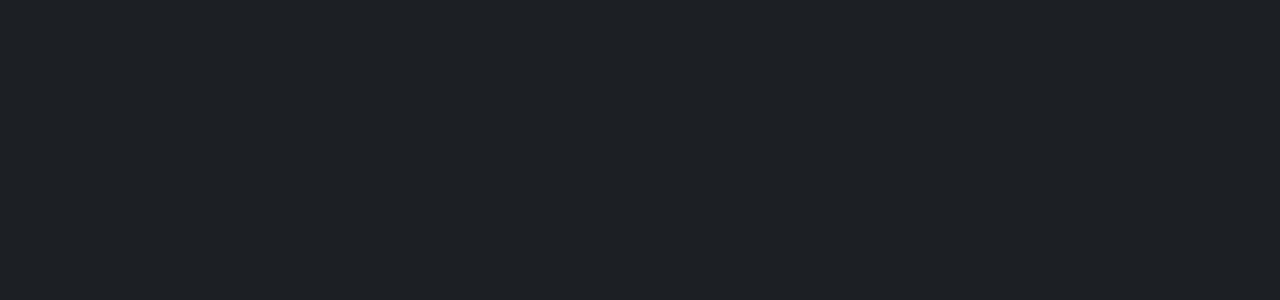
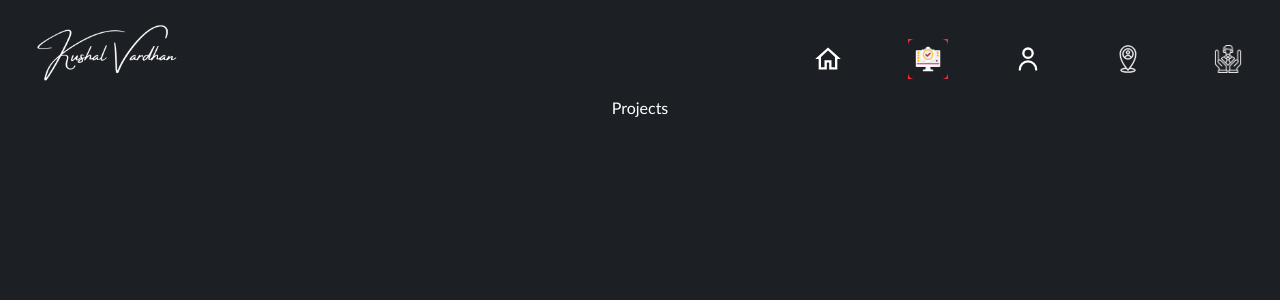
Before and after one commit to Kushalvardhan18/Personal-Portfolio-Website, a React (Vite) app in the folder frontend/: page /projects in a window 1280 px wide. Before the commit this address had no page. Shown: the top 300 px of the page. Built offline with nearby package versions, Linux system fonts and the light colour scheme.

Commit message:
projects page layout created

```diff
--- a/frontend/src/App.jsx
+++ b/frontend/src/App.jsx
@@ -2,6 +2,7 @@
 import ContactMe from "./pages/ContactMe.jsx"
 import HireMe from "./pages/HireMe.jsx"
 import About from "./pages/About.jsx"
+import Projects from "./pages/Projects.jsx";
 import {BrowserRouter as Router,Routes,Route } from "react-router-dom";
 function App() {
   return (
@@ -11,7 +12,7 @@
           <Route path="/" element={<Home />} />
           <Route path="/about" element={<About />} />
           <Route path="/hireme" element={<HireMe />} />
-          {/* <Route path="/projects" element={<Projects />} /> */}
+          <Route path="/projects" element={<Projects />} />
           <Route path="/contact" element={<ContactMe />} />
         </Routes>
       </Router>
--- a/frontend/src/assets/Icons.js
+++ b/frontend/src/assets/Icons.js
@@ -12,6 +12,7 @@
 import hireme from "../assets/icons/hireme.png";
 import pronounce from "../assets/icons/pronounce.png";
 import location from "../assets/icons/location.svg"
+import projects from "../assets/icons/projects.png"
 
 
-export {home,user,contact,linkedin,github,email,code,twitter,hashnode,discord,pronounce,hireme,location}
+export {home,user,contact,linkedin,github,email,code,twitter,hashnode,discord,pronounce,hireme,location,projects}
--- /dev/null
+++ b/frontend/src/components/AllProjects.jsx
@@ -0,0 +1,9 @@
+import React from 'react'
+
+const AllProjects = () => {
+  return (
+    <div>Projects</div>
+  )
+}
+
+export default AllProjects
--- a/frontend/src/components/Navigations.jsx
+++ b/frontend/src/components/Navigations.jsx
@@ -1,6 +1,6 @@
 import React from "react";
-import ShowLabelIcons from "./ShowLabelIcons.jsx";
-import { home, user, contact, hireme } from "../assets/Icons.js";
+import ShowLabelIcons from "../assets/ShowLabelIcons.jsx";
+import { home, user, contact, hireme ,projects} from "../assets/Icons.js";
 import { signature } from "../assets/images.js";
 import { NavLink } from "react-router-dom";
 
@@ -20,6 +20,9 @@
         </div>
 
         <div className="cursor-pointer flex flex-col items-center relative h-[30px]">
+          <ShowLabelIcons icon={projects} label="Projects" link="/Projects" />
+        </div>
+        <div className="cursor-pointer flex flex-col items-center relative h-[30px]">
           <ShowLabelIcons icon={user} label="About" link="/about" />
         </div>
 
--- /dev/null
+++ b/frontend/src/pages/Projects.jsx
@@ -0,0 +1,16 @@
+import React from 'react'
+import Navigations from "../components/Navigations";
+import AllProjects from "../components/AllProjects.jsx"
+const Projects = () => {
+  return (
+
+      <div className="flex flex-col m-3">
+      <Navigations />
+      <div className="flex flex-col items-center justify-center gap-15">
+        <AllProjects/>
+        </div>
+        </div>
+  )
+}
+
+export default Projects
```
Also changed, not shown: frontend/src/assets/ShowLabelIcons.jsx (renamed from frontend/src/components/ShowLabelIcons.jsx), frontend/src/assets/icons/projects.png (added), frontend/src/assets/icons/projects2.png (added).
